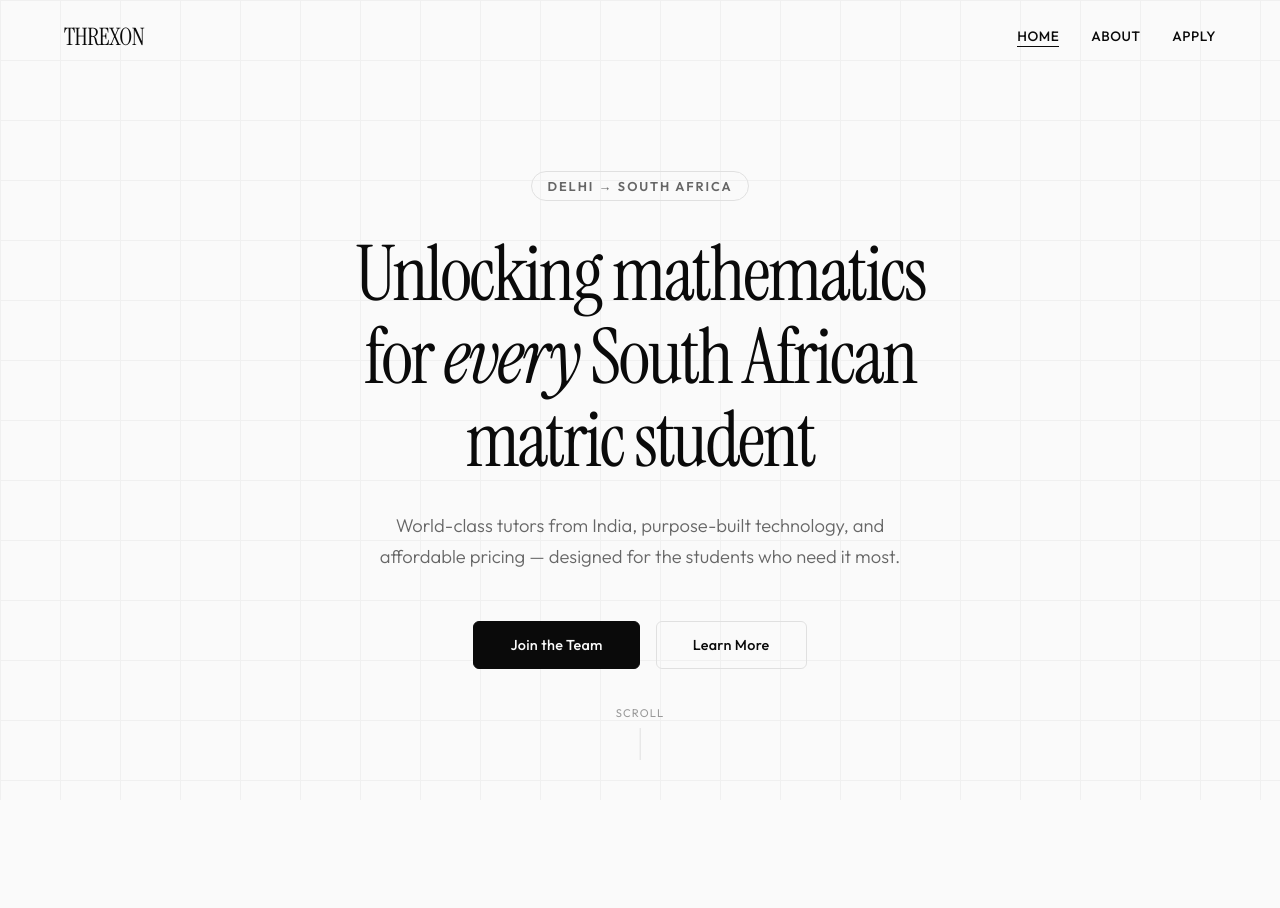
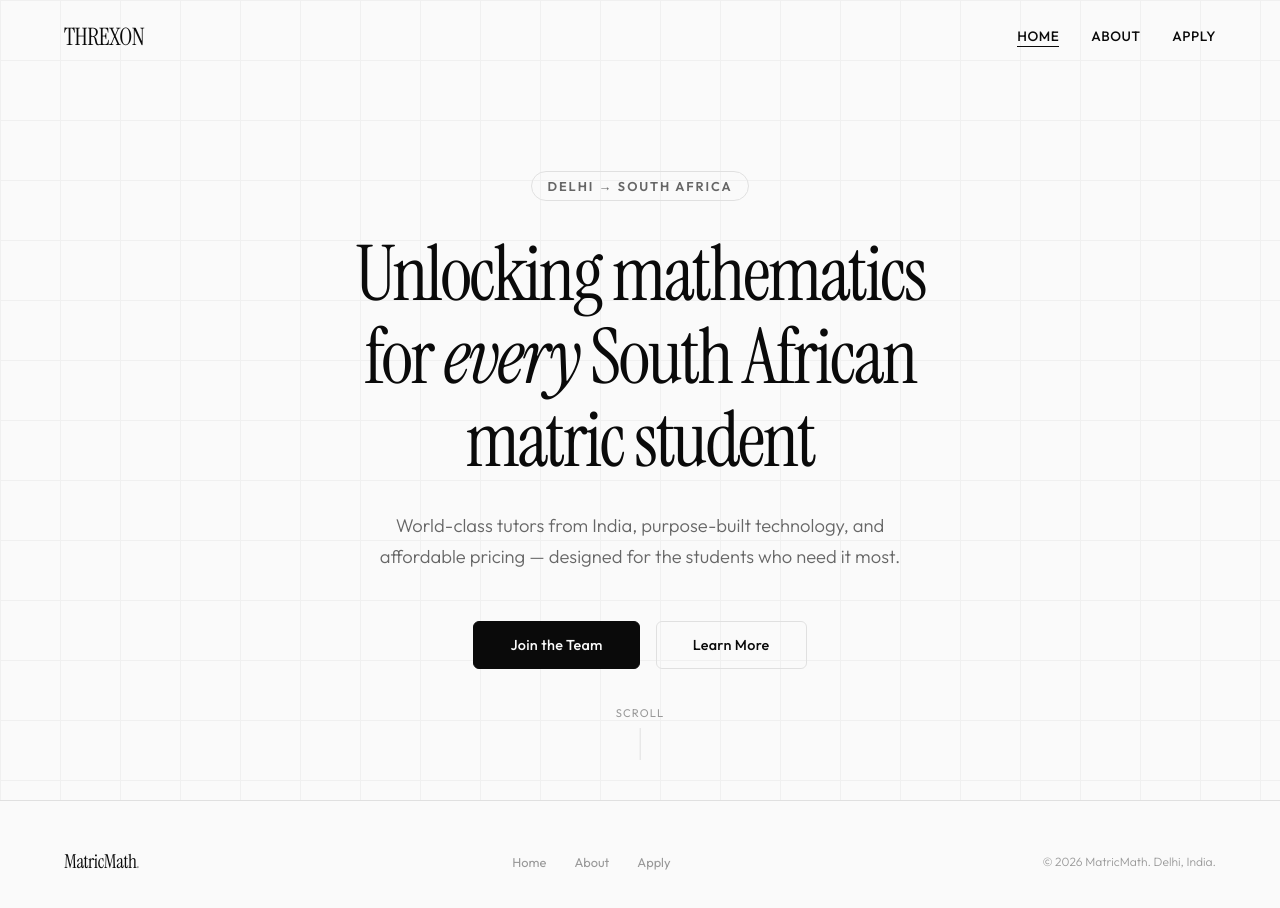
Before and after one commit to drifter089/TREXON-COMPANY, a Next.js app: page / in a window 1280 px wide. Shown: the top 908 px of the page. Before the commit the page ends 800 px from the top, so only its background shows below. Built offline with nearby package versions, Linux system fonts and the light colour scheme.

Commit message:
Footer style and content

```diff
--- /dev/null
+++ b/app/Component/Footer.module.css
@@ -0,0 +1,51 @@
+.footer {
+  padding: 48px clamp(24px, 5vw, 80px);
+  border-top: 1px solid var(--gray-200);
+}
+
+.inner {
+  max-width: 1200px;
+  margin: 0 auto;
+  display: flex;
+  justify-content: space-between;
+  align-items: center;
+  flex-wrap: wrap;
+  gap: 20px;
+}
+
+.logo {
+  font-family: var(--serif);
+  font-size: 1.2rem;
+  color: var(--black);
+  letter-spacing: -0.02em;
+  text-decoration: none;
+}
+
+.dot {
+  font-style: italic;
+  opacity: 0.4;
+}
+
+.links {
+  display: flex;
+  gap: 28px;
+  font-family: var(--sans);
+  font-size: 0.8rem;
+}
+
+.links a {
+  color: var(--gray-400);
+  text-decoration: none;
+  transition: color 0.2s;
+}
+
+.links a:hover {
+  color: var(--black);
+}
+
+.copy {
+  font-family: var(--sans);
+  font-size: 0.75rem;
+  color: var(--gray-400);
+  font-weight: 300;
+}
--- /dev/null
+++ b/app/Component/Footer.tsx
@@ -0,0 +1,24 @@
+import Link from "next/link";
+import styles from "./Footer.module.css";
+
+export default function Footer() {
+  return (
+    <footer className={styles.footer}>
+      <div className={styles.inner}>
+        <Link href="/" className={styles.logo}>
+          MatricMath<span className={styles.dot}>.</span>
+        </Link>
+
+        <div className={styles.links}>
+          <Link href="/">Home</Link>
+          <Link href="/about">About</Link>
+          <Link href="/apply">Apply</Link>
+        </div>
+
+        <span className={styles.copy}>
+          © 2026 MatricMath. Delhi, India.
+        </span>
+      </div>
+    </footer>
+  );
+}
--- a/app/page.tsx
+++ b/app/page.tsx
@@ -1,11 +1,13 @@
 import Navbar from '@/app/Component/Navbar';
 import Hero from '@/app/Component/Hero'
+import Footer from './Component/Footer';
 
 export default function Home() {
   return (
     <div className="min-h-screen bg-white">
       <Navbar />
       <Hero />
+      <Footer />
     </div>
   );
 }
```
